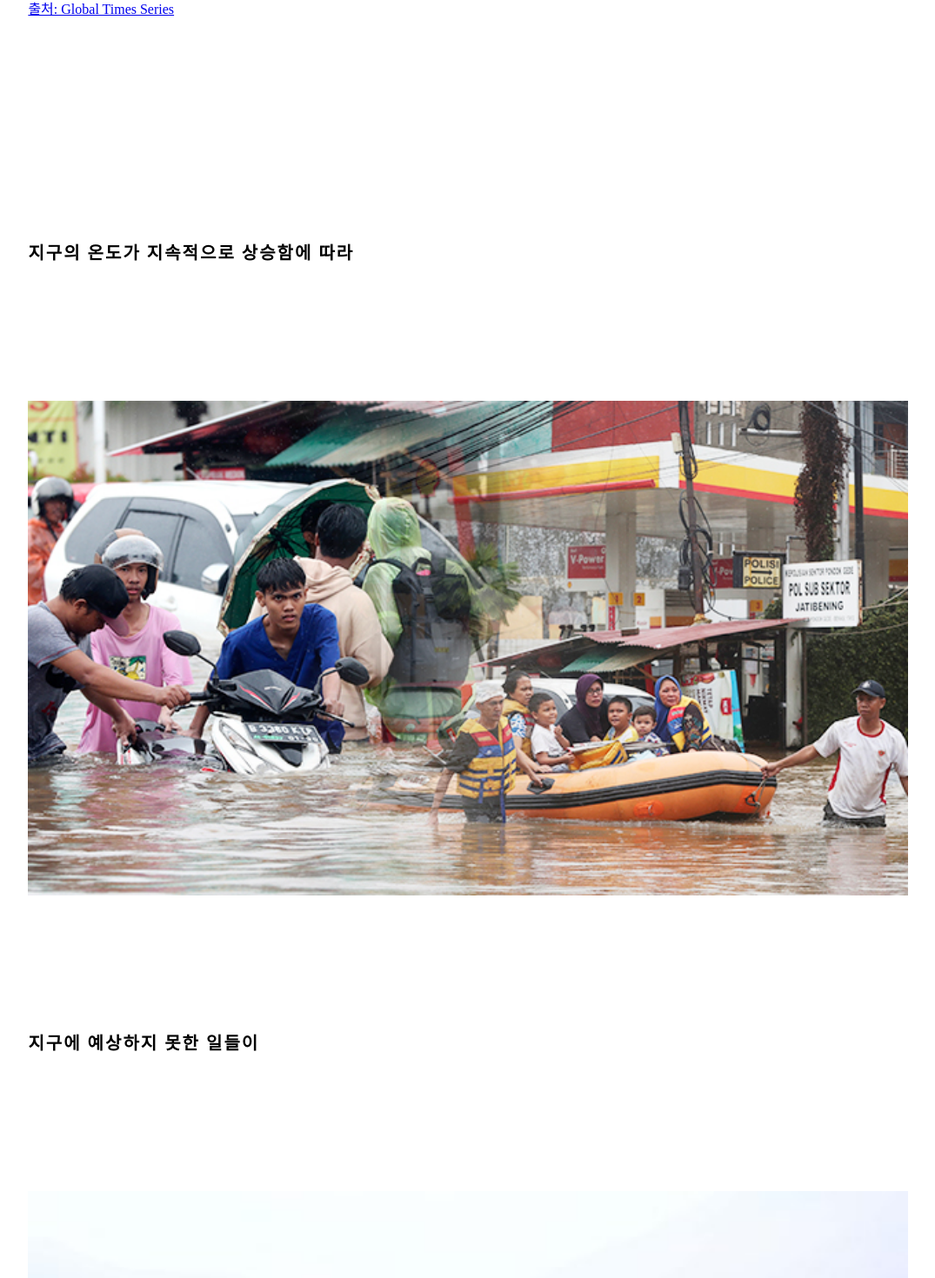
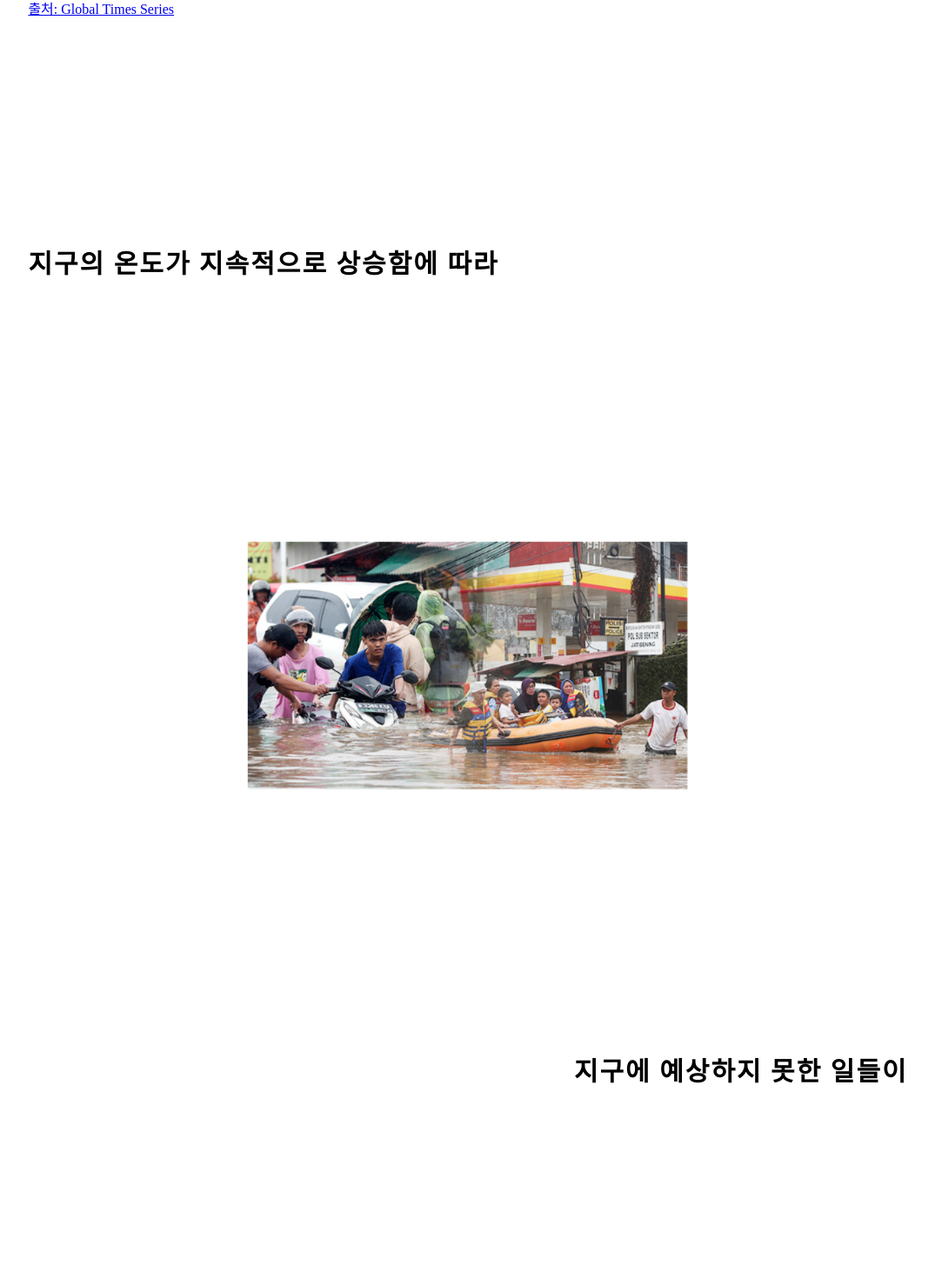
Before and after one commit to Water-punch/Reclo, a React (Vite) app in the folder front/: page /intro in a window 1280 px wide. Shown: the part 1131-2601 px from the top of the page at 87% size, without its empty margins (102-1177 px from the left). Built offline with nearby package versions, Linux system fonts and the light colour scheme.

Commit message:
Design: 추가로 디자인 필요할 것으로 보임

```diff
--- a/front/src/components/pages/Home/IntroPage.jsx
+++ b/front/src/components/pages/Home/IntroPage.jsx
@@ -11,13 +11,12 @@ import { useEffect } from "react";
 
 const IntroPage = () => {
   useEffect(() => {
-    AOS.init({ duration: 1200 });
+    AOS.init({ duration: 1500 });
   });
 
   return (
     <div className="IntroPage">
       <h1>IntroPage</h1>
-
       <div
         id="chart"
         data-aos="fade-right"
@@ -31,7 +30,6 @@ const IntroPage = () => {
           출처: Global Times Series
         </a>
       </div>
-
       <div id="intro_pic">
         <p data-aos="zoom-in" data-aos-anchor-placement="center-center">
           지구의 온도가 지속적으로 상승함에 따라{" "}
@@ -68,7 +66,6 @@ const IntroPage = () => {
           data-aos="fade-right"
           data-aos-anchor-placement="center-center"
         />
-      </div>
 
         <div
           id="cloth_waste"
@@ -79,17 +76,20 @@ const IntroPage = () => {
             <img src={cloth_waste} />
           </a>
           <p>
-          매년 1,000억개의 의류 쓰레기 중 9천2백만 톤이 매립되 고있습니다. 의류
-          산업의 성장세를 보았을 때 2030년까지의 의류 배출량은 50% 증가 할 것을
-          보입니다.
+            매년 1,000억개의 의류 쓰레기 중<br /> 9천2백만 톤이 매립되고
+            있습니다.
           </p>
         </div>
-
+      </div>
       <div
         id="news"
         data-aos="zoom-in"
         data-aos-anchor-placement="center-center"
       >
+        <p data-aos="zoom-in" data-aos-anchor-placement="center-center">
+          의류 산업의 성장세를 보았을 때 2030년까지의 의류 배출량은 50% 증가 할
+          것을 보입니다.
+        </p>
         <iframe
           id="world_news"
           width="560"
--- a/front/src/styles/IntroPage.css
+++ b/front/src/styles/IntroPage.css
@@ -26,12 +26,18 @@
   align-items: center;
 
   font-weight: 700;
-  font-size: 20px;
+  font-size: 30px;
   letter-spacing: 2px;
-  line-height: 40px;
 }
-#intro_pic p:nth-child(1) {
-  transform: translateY(00px);
+#intro_pic p:nth-child(3) {
+  align-self: flex-end;
+}
+#intro_pic p:nth-child(7) {
+  align-self: flex-end;
+}
+
+#intro_pic img {
+  scale: 50%;
 }
 
 /* Cloth_waste */
@@ -45,6 +51,7 @@
 }
 
 #cloth_waste a img {
+  scale: 100%;
   width: 100%;
 }
 
@@ -53,14 +60,24 @@
   width: 60%;
 
   font-weight: 700;
-  font-size: 20px;
+  font-size: 40px;
   letter-spacing: 2px;
-  line-height: 40px;
+  line-height: 80px;
 }
 
 #news {
   display: flex;
   justify-content: center;
+}
+
+#news p {
+  margin-left: 100px;
+  width: 60%;
+
+  font-weight: 700;
+  font-size: 40px;
+  letter-spacing: 2px;
+  line-height: 80px;
 }
 
 #news #world_news {
```
Lines whose indentation alone changed are shown as unchanged.
